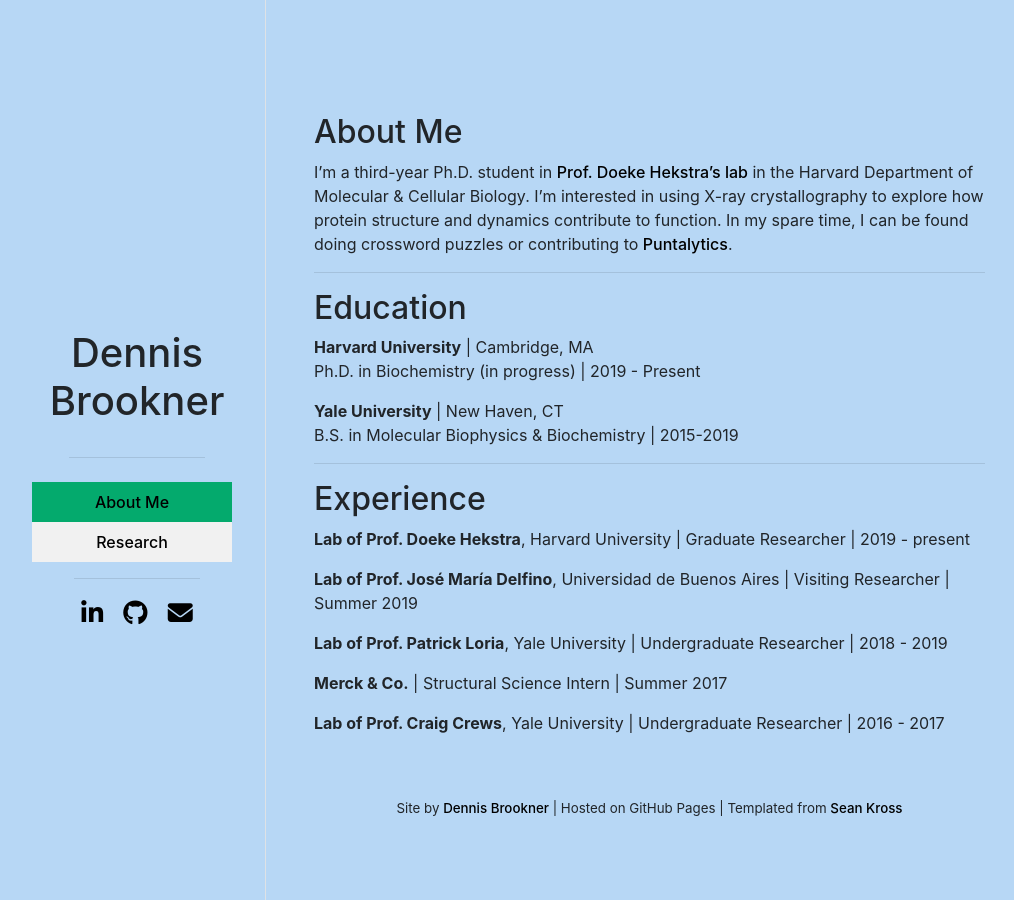
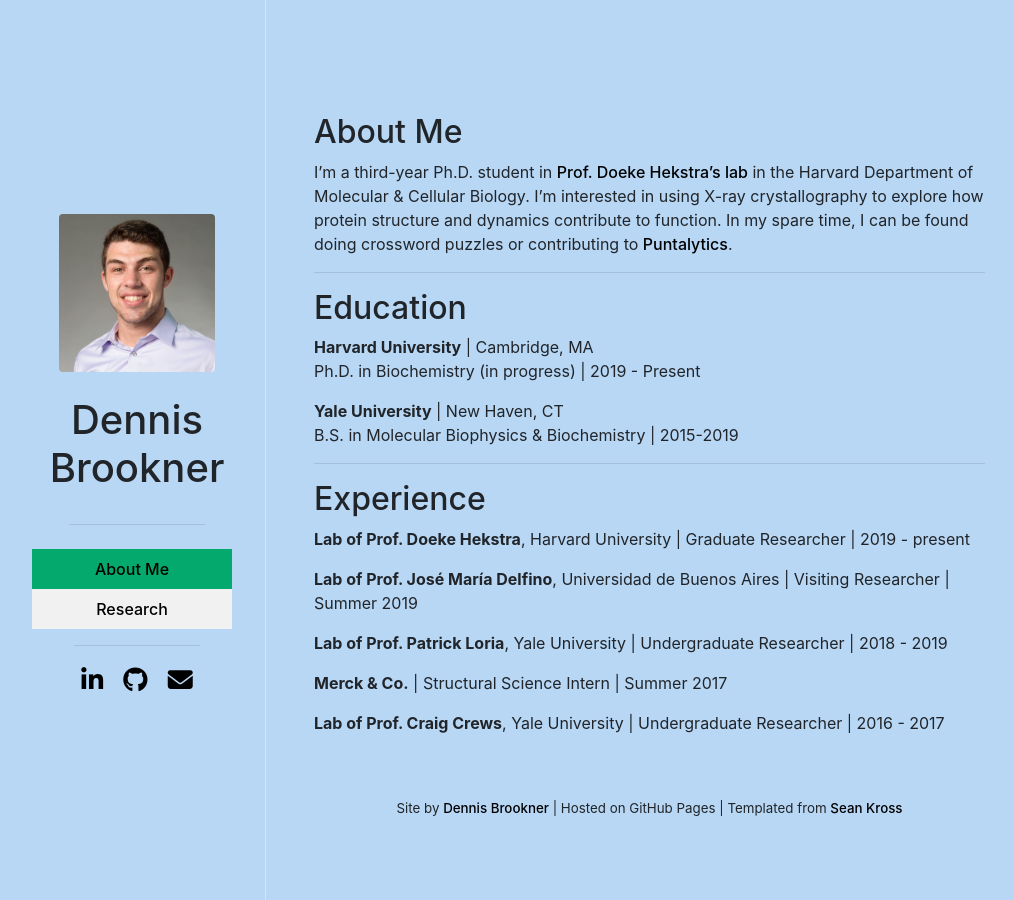
Before and after one commit to dennisbrookner/dennisbrookner.github.io, a Jekyll site: the page built from index.md, in a window 1280 px wide. Shown: the whole page, without its empty margins (119-1133 px from the left). Built offline with Jekyll 4.4.1, drawn with Linux system fonts in a browser that asks for light colours; nearby versions of some CDN libraries.

Commit message:
Update _config.yml

```diff
--- a/_config.yml
+++ b/_config.yml
@@ -1,4 +1,5 @@
 title: Dennis Brookner
+headshot: /assets/img/DennisBrooknerHeadshot.jpeg
 
 gems:
   - jekyll-font-awesome-sass
```
